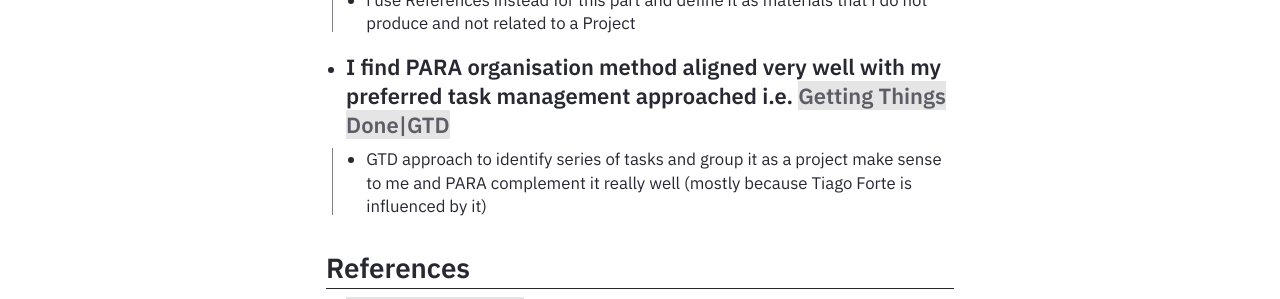
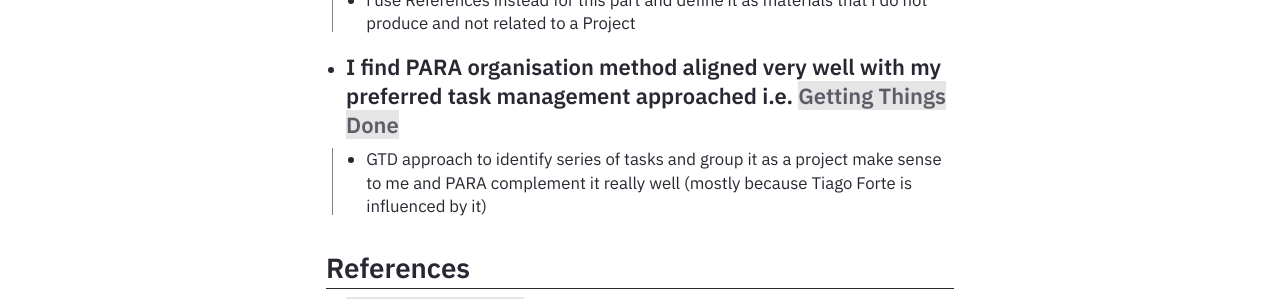
Before and after one commit to efemkay/digital-garden, a Jekyll site: the page built from _notes/Public/PARA helps organising based on actionability.md, in a window 1280 px wide. Shown: the part 703-1002 px from the top of the page. Built offline with Jekyll 4.4.1, drawn with Linux system fonts in a browser that asks for light colours.

Commit message:
fix the alias

```diff
--- a/_includes/Content.html
+++ b/_includes/Content.html
@@ -75,9 +75,9 @@
 
 
             {%- if url == nil -%}
-                {%- assign link_text = '<span class="tooltip"><a class="stale-link" href="' | append: 'javascript:void(0)' | append: '">' | append: title | append: '</a> <span class="right bottom"> <span class="tooltip-title">' | append: {{site.privatelinks.title}} | append: '</span><br/><span class="tooltip-excerpt">' | append: {{site.privatelinks.msg}} | append : ' <br/></span> </span></span>' -%}
+                {%- assign link_text = '<span class="tooltip"><a class="stale-link" href="' | append: 'javascript:void(0)' | append: '">' | append: titleoralias | append: '</a> <span class="right bottom"> <span class="tooltip-title">' | append: {{site.privatelinks.title}} | append: '</span><br/><span class="tooltip-excerpt">' | append: {{site.privatelinks.msg}} | append : ' <br/></span> </span></span>' -%}
             {%- elsif url == empty -%}
-                {%- assign link_text = '<span class="tooltip"><a class="stale-link" href="' | append: 'javascript:void(0)' | append: '">' | append: title | append: '</a> <span class="right bottom"> <span class="tooltip-title">' | append: {{site.privatelinks.title}} | append: '</span><br/><span class="tooltip-excerpt">' | append: {{site.privatelinks.msg}} | append : ' <br/></span> </span></span>' -%}
+                {%- assign link_text = '<span class="tooltip"><a class="stale-link" href="' | append: 'javascript:void(0)' | append: '">' | append: titleoralias | append: '</a> <span class="right bottom"> <span class="tooltip-title">' | append: {{site.privatelinks.title}} | append: '</span><br/><span class="tooltip-excerpt">' | append: {{site.privatelinks.msg}} | append : ' <br/></span> </span></span>' -%}
             {%- else -%}
                     {%- assign post = site.notes | where: 'title',title -%}
                     {%- if post[0].title == nil -%}
```
